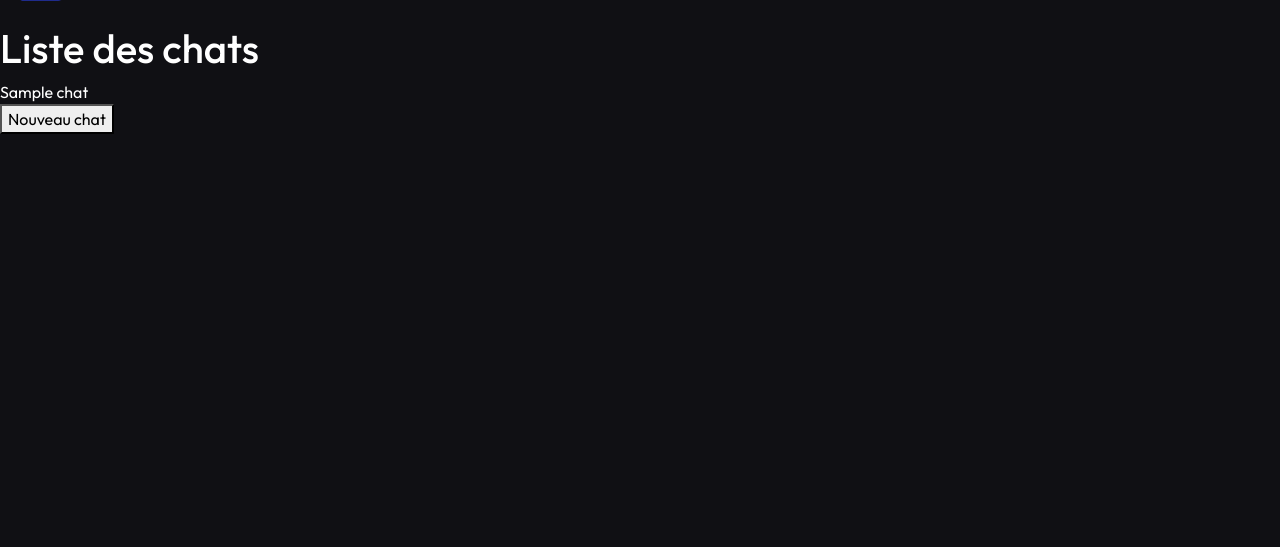
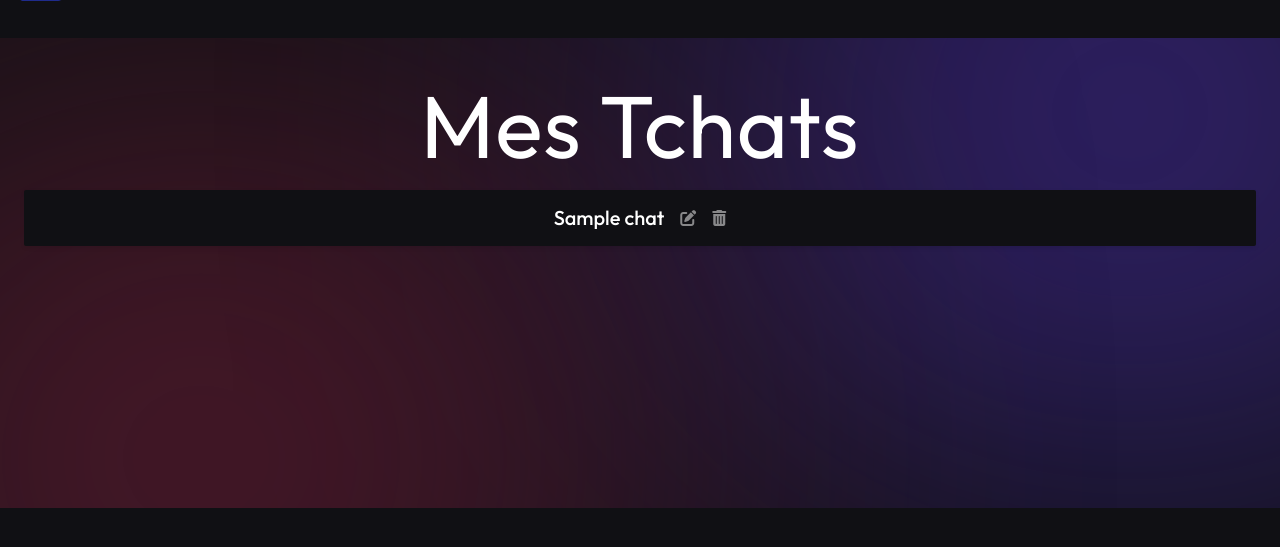
Before and after one commit to Negesti33/my-moviedex, a Rails app: page /chats in a window 1280 px wide. Shown: the part 56-603 px from the top of the page. Run offline with Rails 7, Linux system fonts and the light colour scheme; a user stored in the database is signed in; tables that the repository leaves empty hold one stand-in row (values such as "Sample post"); style sheets or scripts are compiled from the project's sources; parts of the project's set-up code (start-up, migrations or seed data) failed here and were passed over; some libraries are stand-ins or nearby versions.

Commit message:
page des chats formattee (#33)

```diff
--- a/app/controllers/chats_controller.rb
+++ b/app/controllers/chats_controller.rb
@@ -32,7 +32,7 @@ class ChatsController < ApplicationController
   def destroy
     @chat = current_user.chats.find(params[:id])
     @chat.destroy
-    window.location.reload
+    redirect_to chats_path
   end
 
   private
--- a/app/javascript/application.js
+++ b/app/javascript/application.js
@@ -3,3 +3,6 @@ import "@hotwired/turbo-rails"
 import "controllers"
 import "@popperjs/core"
 import "bootstrap"
+
+import ChangeChatController from "./controllers/change_chat_controller.js"
+Stimulus.register("change-chat", ChangeChatController)
--- /dev/null
+++ b/app/javascript/controllers/change_chat_controller.js
@@ -0,0 +1,17 @@
+import { Controller } from '@hotwired/stimulus'
+
+export default class extends Controller {
+  // static targets = [ 'test' ]
+
+  connect() {
+    console.log('Hello from change_chat.js')
+    // console.log(this.testTarget)
+  }
+  modify(event) {
+    console.log(event.target)
+  }
+
+  delete(event) {
+    console.log(event)
+  }
+}
--- a/app/views/chats/index.html.erb
+++ b/app/views/chats/index.html.erb
@@ -1,5 +1,21 @@
-<h1>Liste des chats</h1>
-<% @chats.each do |chat| %>
-  <%= chat.title %>
-<% end %>
-<%= button_to "Nouveau chat", chats_path %>
+<section class="home-hero" data-controller="change-chat">
+  <h1 class="home-hero__title">Mes Tchats</h1>
+  <div class="my-3">
+    <% @chats.each do |chat| %>
+      <div class="card shadow-sm h-100 border-0">
+        <div class="card-body d-flex align-items-center justify-content-center">
+          <%= link_to chat_path(chat) do %>
+            <h5 class="card-title mb-0 me-3"><%= chat.title %></h5>
+          <% end %>
+          <%= link_to chat_path(chat), class: "secondary-action" do %>
+            <i class="fa-solid fa-pen-to-square me-3 opacity-50" data-action="click->change-chat#modify"></i>
+          <% end %>
+          <%= link_to chat_path(chat), data: {turbo_method: :delete}, class: "secondary-action" do  %>
+            <i class="fa-solid fa-trash-can opacity-50" data-action="click->change-chat#delete"></i>
+          <% end %>
+        </div>
+      </div>
+    <% end %>
+  </div>
+  <% button_to "Nouveau chat", chats_path, class: "btn-gradient" %>
+</section>
```
